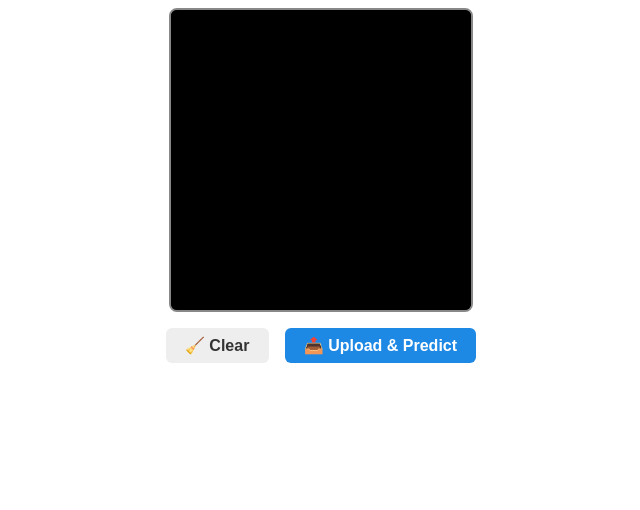
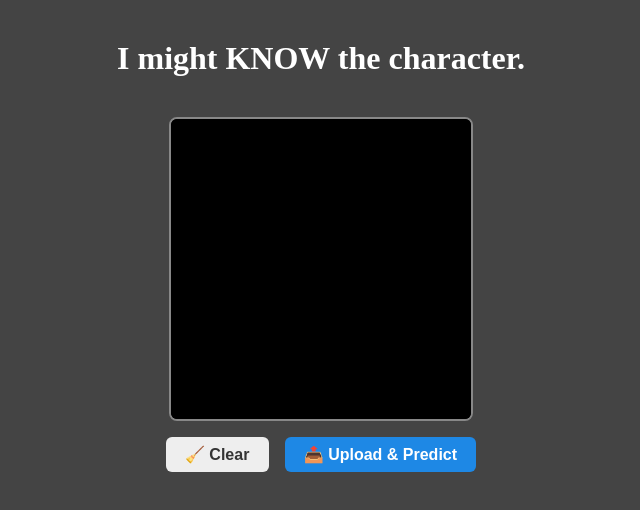
Before and after one commit to AbelMaireg/character-know-ui, a Nuxt app: page / in a window 1280 px wide. Shown: the top 510 px of the page, without its empty margins (319-959 px from the left). Built offline with nearby package versions, Linux system fonts and the light colour scheme.

Commit message:
style: layouts, background and header.

```diff
--- a/app.vue
+++ b/app.vue
@@ -1,5 +1,7 @@
 <template>
-  <div>
-    <Canvas endpoint="http://localhost:5000/predict" />
-  </div>
+  <NuxtLayout>
+    <div>
+      <Canvas endpoint="http://localhost:5000/predict" />
+    </div>
+  </NuxtLayout>
 </template>
--- /dev/null
+++ b/assets/css/main.css
@@ -0,0 +1,3 @@
+body {
+  background: #444444;
+}
--- /dev/null
+++ b/layouts/default.vue
@@ -0,0 +1,16 @@
+<template>
+  <div>
+    <h1>I might KNOW the character.</h1>
+    <slot />
+  </div>
+</template>
+
+<style scoped>
+h1 {
+  color: white;
+  margin: 40px auto;
+  display: flex;
+  flex-direction: column;
+  align-items: center;
+}
+</style>
--- a/nuxt.config.ts
+++ b/nuxt.config.ts
@@ -1,5 +1,6 @@
 // https://nuxt.com/docs/api/configuration/nuxt-config
 export default defineNuxtConfig({
-  compatibilityDate: '2025-05-15',
-  devtools: { enabled: true }
-})
+  compatibilityDate: "2025-05-15",
+  devtools: { enabled: true },
+  css: ["@/assets/css/main.css"],
+});
```
